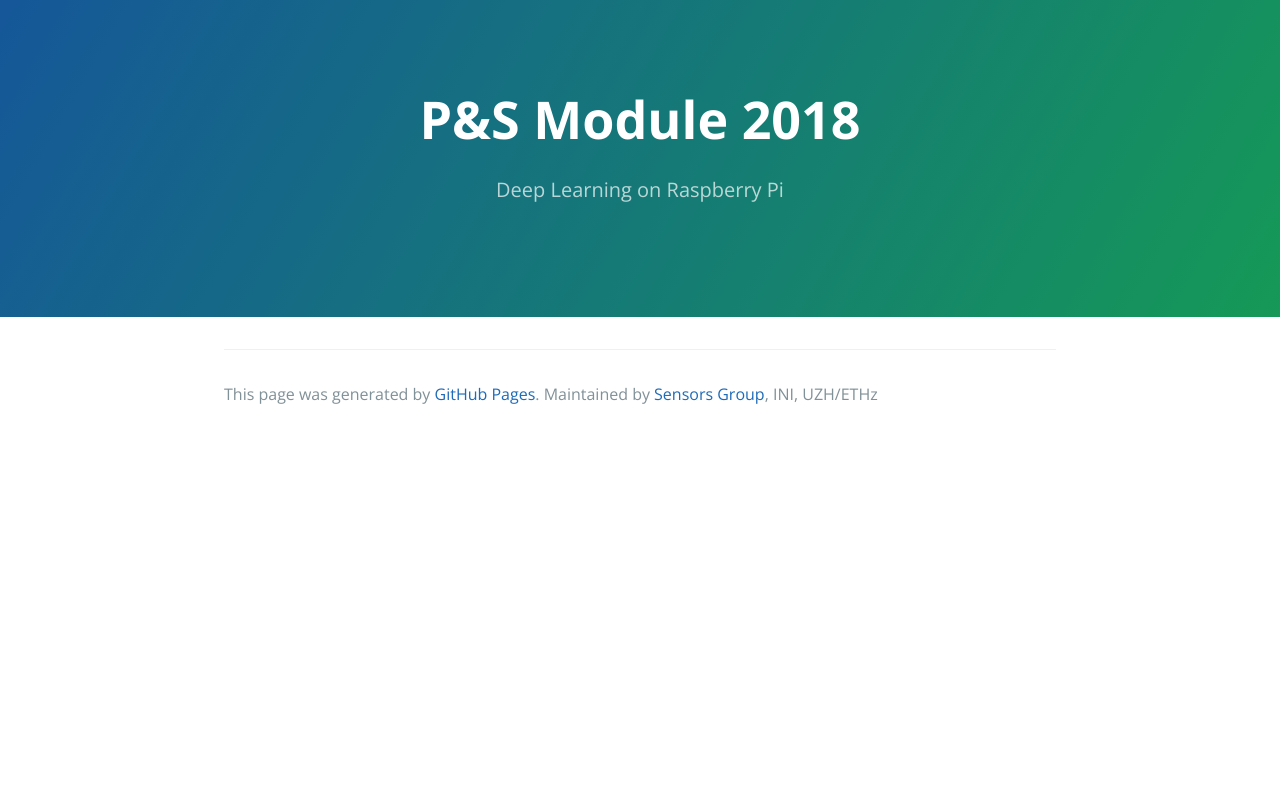
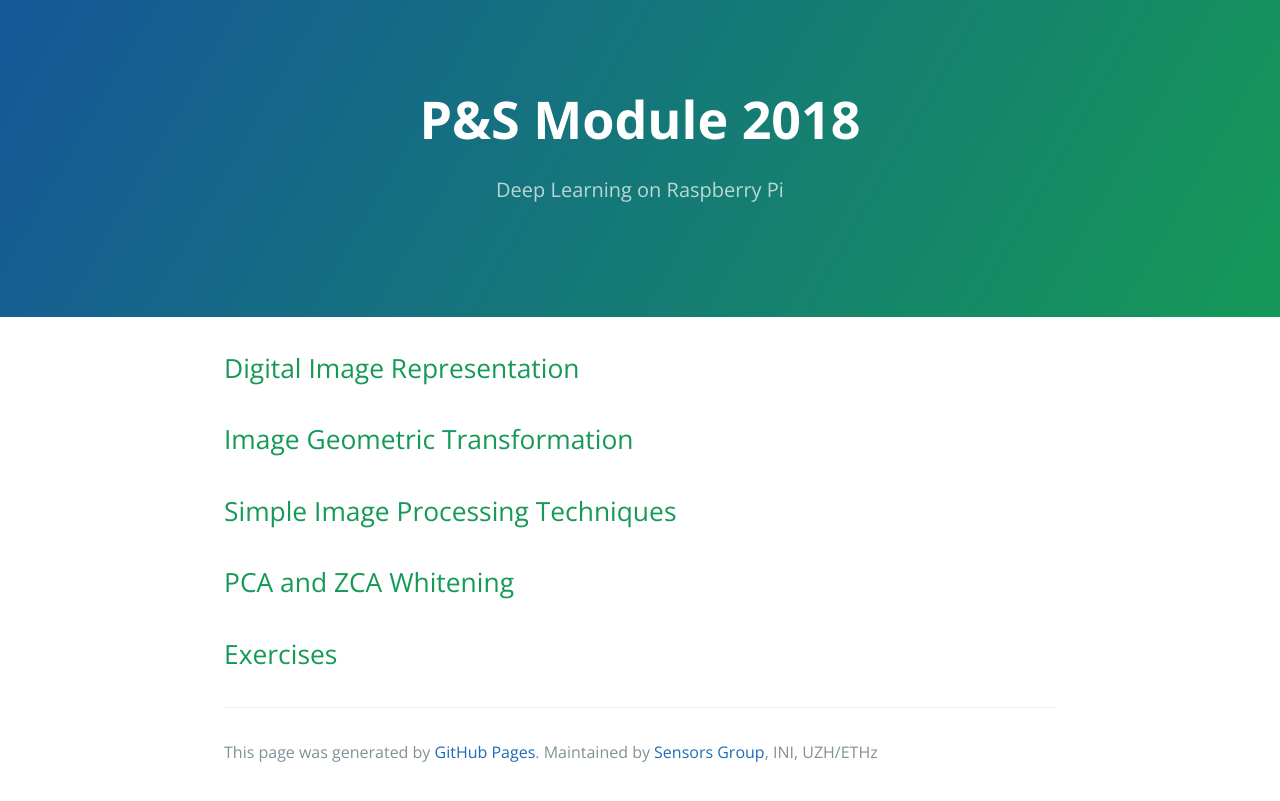
Before and after one commit to PnS2018/pns2018.github.com, a Jekyll site: the page built from session_04.md, in a window 1280 px wide. Shown: the top 801 px of the page. Built offline with Jekyll 4.4.1, drawn with Linux system fonts in a browser that asks for light colours; nearby versions of some CDN libraries; our own code applies the rules of GitHub Pages for plain Markdown files.

Commit message:
update structure of the session 4

```diff
--- a/session_04.md
+++ b/session_04.md
@@ -1,3 +1,13 @@
 ---
 layout: default
 ---
+
+## Digital Image Representation
+
+## Image Geometric Transformation
+
+## Simple Image Processing Techniques
+
+## PCA and ZCA Whitening
+
+## Exercises
```
